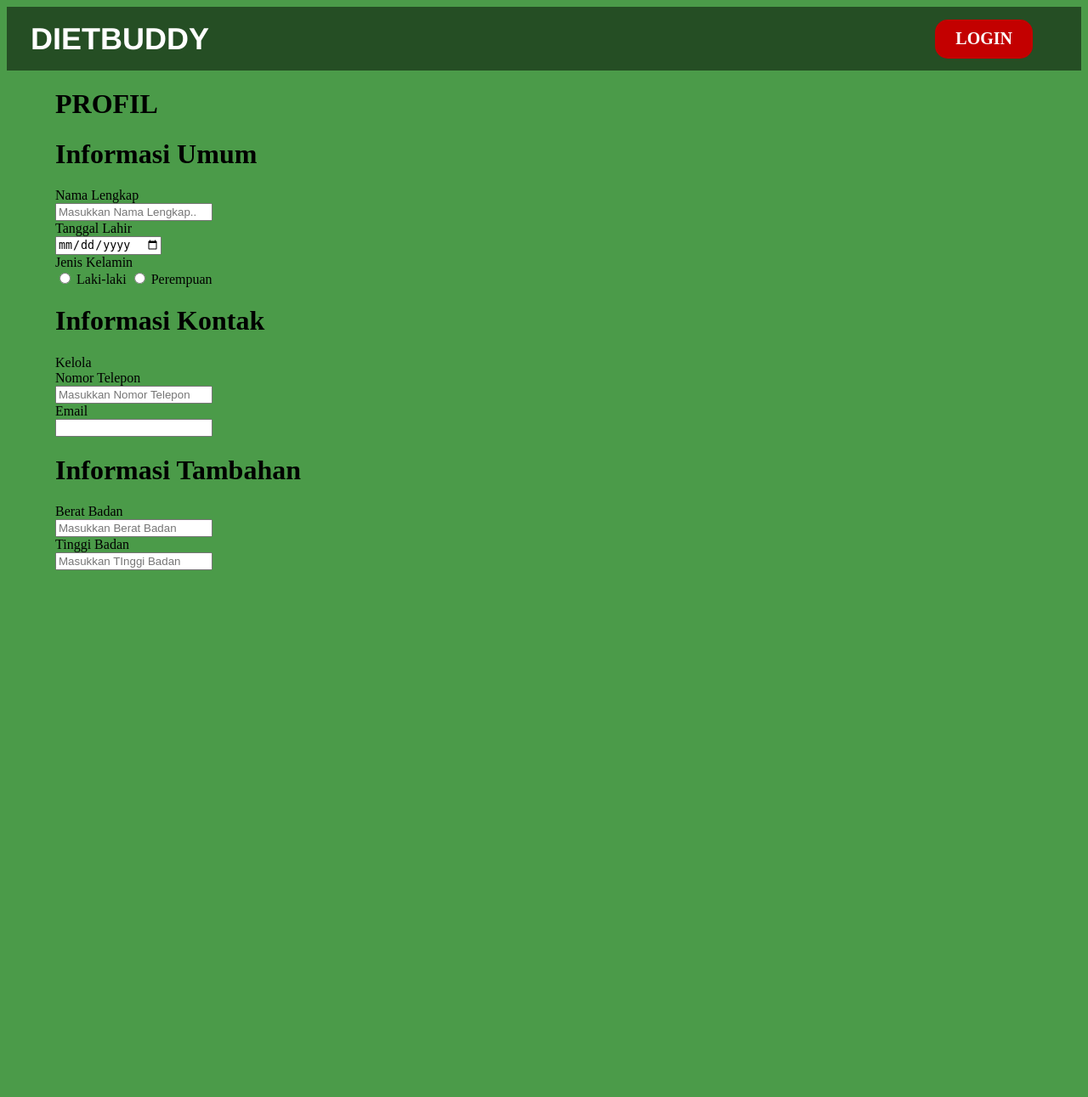
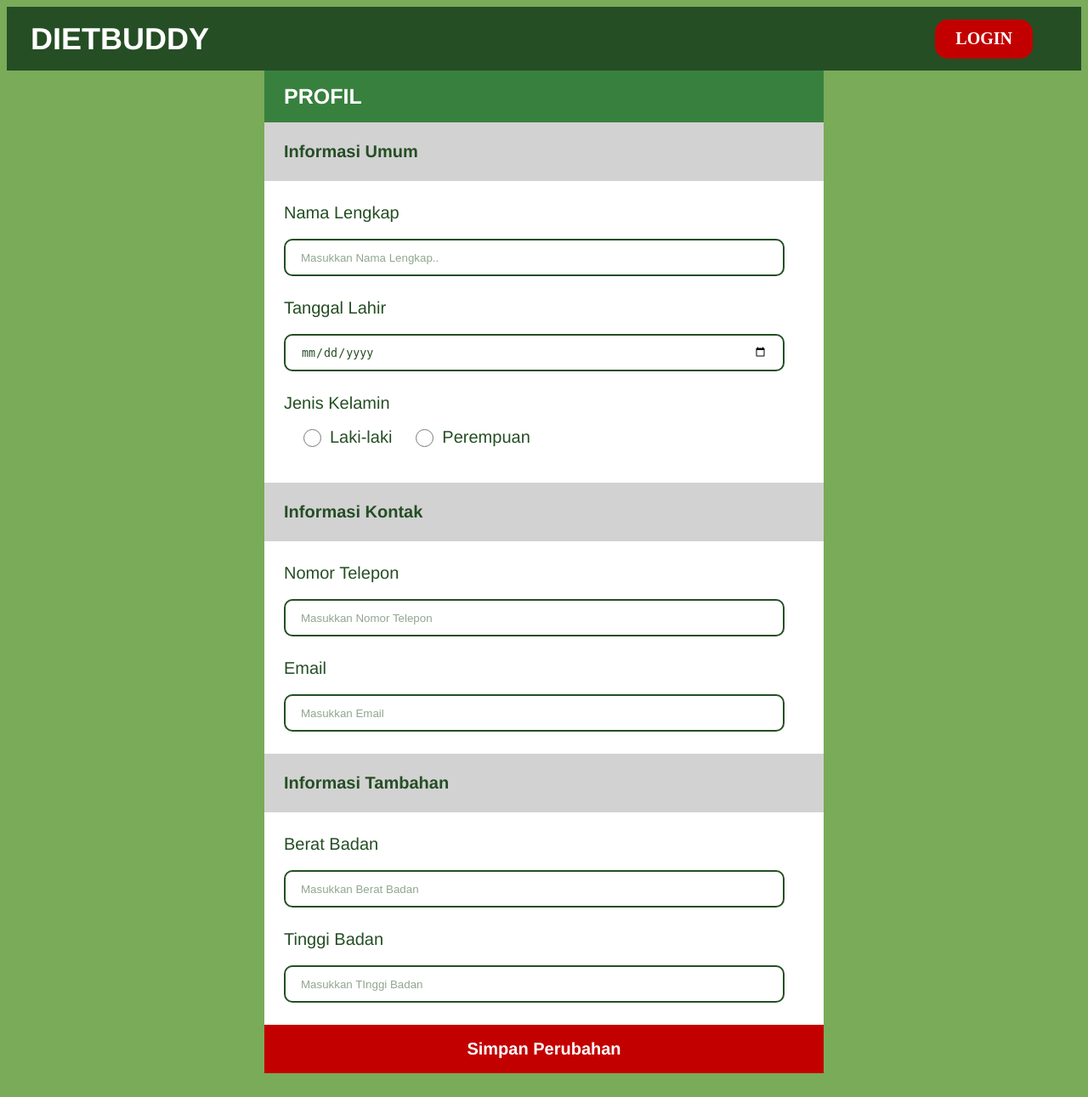
Before and after one commit to Shellahariza/PROJECTRPL, a PHP site: page /profil.html in a window 1280 px wide. Shown: the whole page at 85% size. Before the commit the page ends 671 px from the top, so only its background shows below. Run offline with PHP 8.4, Linux system fonts and the light colour scheme; some libraries are stand-ins or nearby versions.

Commit message:
edit by zii 60%

```diff
--- a/homewithnouser.html
+++ b/homewithnouser.html
@@ -40,9 +40,6 @@
         <div class="sobatdietmu-judul">Sobat Dietmu</div>
         <p class="sobatdietmu-p">Teman setia untuk diet journeymu! Kamu bisa kontrol kalori harian, catat asupan makananmu dengan meals diary, dan konsultasi dengan ahli gizi terbaik.
         </p>
-      </div>
-      <img src="img/DocterBackNoUser.png" alt="dietbuddy" class="img-sobatdietmu">
-    </div>
   </main>
   </body>
 </body>
--- a/profil.css
+++ b/profil.css
@@ -1,8 +1,9 @@
 body {
-    background-color: #4b9b49;
+  background-color: #79AB59;
 }
 main {
-    margin-left: 57px;
+  display: flex;
+  justify-content: center;
 }
 nav {
   background-color: #254e24;
@@ -12,3 +13,90 @@ body {
 .container {
   height: 58px;
 }
+
+.Isi-Judul{
+  text-align: left;
+  padding: 16px 23px;
+  font-family: "Lao Muang Don-Regular", Helvetica;
+  color: white;
+  font-size: 25px;
+  font-weight: 700;
+  letter-spacing: 5%;
+  background-color: #38803E;
+}
+.Form{
+  font-size: 20px;
+  font-family: "Lao Muang Don-Regular", Helvetica;
+  font-weight: 400;
+  color: #254E24;
+}
+
+.Form-isi{
+  background-color: white;
+
+}
+.Form-isi-judul{
+  padding: 26px 23px 0px 23px;
+}
+.Form-isi-judul:last-child{
+  padding-bottom: 26px;
+}
+.Informasi-Judul{
+  background-color: #D2D2D2;
+  padding: 23px 23px;
+  font-weight: 600;
+}
+.Form-isi-isi, .Form-isi-isi-radio{
+  padding: 19px 23px 0px 0px;
+}
+.Form-isi-isi input{
+  width: 100%;
+  height: 44px;
+  padding: 16px 18px;
+}
+.Form-isi-isi-radio {
+  padding: 16px 18px;
+  display: flex;
+  flex-direction: row;
+}.Form-isi-isi-radio div {
+  padding: 0px 23px 0 0;
+  display: flex;
+  align-items: center;
+}
+.Form-isi-isi-radio input {
+  width: 21px;
+  height: 21px;
+  margin-right: 10px;
+}
+input{
+  color: #254E24;
+  border: 2px solid #254E24;
+  border-radius: 10px;
+
+}
+input::placeholder{
+  color: #254E24;
+  opacity: 50%;
+}
+
+.Button{
+  background-color: #C30000;
+  width: 658px;
+  height: 57px;
+}
+.Button input{
+  width: 100%;
+  height: 100%;
+  background-color: #C30000;
+  border: none;
+  font-size: 20px;
+  font-family: "Lao Muang Don-Regular", Helvetica;
+  font-weight: 700;
+  color: white;
+  cursor: pointer;
+  border-radius: 0px;
+}
+.Button input:hover{
+  color: #ffff;
+  cursor: pointer;
+}
--- a/profil.html
+++ b/profil.html
@@ -23,83 +23,85 @@
   </header>
   <main>
     <div class="Isi">
-      <div class="Isi-Judul">
-        <h1>PROFIL</h1>
-      </div>
+      <div class="Isi-Judul">PROFIL</div>
       <div class="Form">
         <form action="">
           <div class="InformasiUmum">
-            <div class="InformasiUmum-Judul">
-              <h1>Informasi Umum</h1>
+            <div class="Informasi-Judul">
+              <div>Informasi Umum</div>
             </div>
-            <div class="Form1">
-              <div>
-                <label for="fname">Nama Lengkap</label>
-                <div>
-                  <input type="text" id="fname" name="fname" placeholder="Masukkan Nama Lengkap..">
+            <div class="Form-isi">
+              <div class="Form-isi-judul">
+                <label for="">Nama Lengkap</label>
+                <div class="Form-isi-isi">
+                  <input type="text" id="" name="" placeholder="Masukkan Nama Lengkap..">
                 </div>
               </div>
-              <div>
-                <label for="dob">Tanggal Lahir</label>
-                <div>
-                  <input type="date" id="dob" name="dob">
+              <div class="Form-isi-judul">
+                <label for="">Tanggal Lahir</label>
+                <div class="Form-isi-isi">
+                  <input type="date" id="" name="">
                 </div>
               </div>
-              <div>
+              <div class="Form-isi-judul">
                 <label for="gender">Jenis Kelamin</label>
-                <div>
-                  <input type="radio" value="Laki-laki">
-                  <label>Laki-laki</label>
-                  <input type="radio" value="Perempuan">
-                  <label>Perempuan</label>
+                <div class="Form-isi-isi-radio">
+                  <div>
+                    <input type="radio" name="gender" value="Laki-laki">
+                    <label>Laki-laki</label>
+                  </div>
+                  <div>
+                    <input type="radio" name="gender" value="Perempuan">
+                    <label>Perempuan</label>
+                  </div>
                 </div>
               </div>
             </div>
           </div>
-          <div class="Informasi Kontak">
-            <div class="InformasiKontak-Judul">
-              <h1>Informasi Kontak</h1>
+          <div class="InformasiKontak">
+            <div class="Informasi-Judul">
+              <div>Informasi Kontak</div>
             </div>
-            <div class="Form2">
-              <div>
-                <div class="kelola-nohp">Kelola</div>
-                <label for="fname">Nomor Telepon</label>
-                <div>
+            <div class="Form-isi">
+              <div class="Form-isi-judul">
+                <label for="">Nomor Telepon</label>
+                <div class="Form-isi-isi">
                   <input type="text" placeholder="Masukkan Nomor Telepon">
                 </div>
               </div>
-              <div>
-                <label for="fname">Email</label>
-                <div>
-                  <input type="email" name="" id="">
+              <div class="Form-isi-judul">
+                <label for="">Email</label>
+                <div class="Form-isi-isi">
+                  <input type="email" name="" id="" placeholder="Masukkan Email">
                 </div>
               </div>
             </div>
           </div>
-          <div class="Informasi Tambahan">
-            <div class="InformasiTambahan-Judul">
-              <h1>Informasi Tambahan</h1>
+          <div class="InformasiTambahan">
+            <div class="Informasi-Judul">
+              <div>Informasi Tambahan</div>
             </div>
-            <div class="Form3">
-              <div>
-                <label for="fname">Berat Badan</label>
-                <div>
+            <div class="Form-isi">
+              <div class="Form-isi-judul">
+                <label for="">Berat Badan</label>
+                <div class="Form-isi-isi">
                   <input type="text" placeholder="Masukkan Berat Badan">
                 </div>
               </div>
-              <div>
-                <label for="fname">Tinggi Badan</label>
-                <div>
+              <div class="Form-isi-judul">
+                <label for="">Tinggi Badan</label>
+                <div class="Form-isi-isi">
                   <input type="text" placeholder="Masukkan TInggi Badan">
                 </div>
               </div>
             </div>
           </div>
           <div class="Button">
-
+            <input type="button" value="Simpan Perubahan">
           </div>
         </form>
       </div>
+    </div>
     </main>
     <footer>
     </footer>
```
Also changed, not shown: homewithnouser.css (+4 -13 lines). Lines whose indentation alone changed are shown as unchanged.
